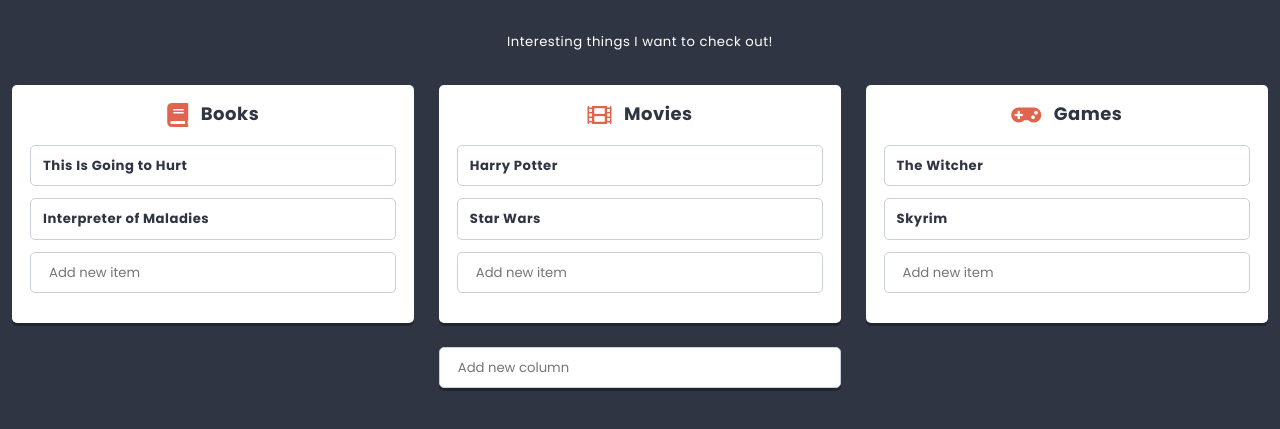
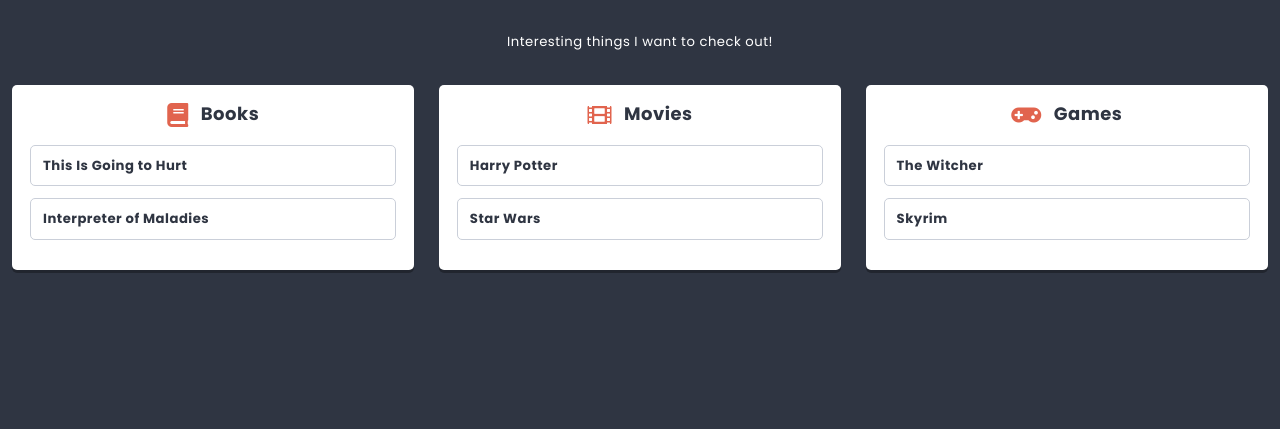
Before and after one commit to Ebisu583/react-project, a React app: page / in a window 1280 px wide. Shown: the part 347-776 px from the top of the page. Built offline with nearby package versions, Linux system fonts and the light colour scheme.

Commit message:
Added Redux

```diff
--- a/src/components/App/App.js
+++ b/src/components/App/App.js
@@ -1,19 +1,66 @@
 import React from 'react';
 import styles from './App.scss';
-import List from '../List/List';
-import {pageContents, listData} from '../../data/dataStore';
+import PropTypes from 'prop-types';
+import ListContainer from '../List/ListContainer';
+// import {pageContents, listData} from '../../data/dataStore';
+// import Creator from '../Creator/Creator';
+// import { settings } from '../../data/dataStore';
 
 
 class App extends React.Component {
+
+  static propTypes = {
+    title: PropTypes.node,
+    subtitle: PropTypes.node,
+    lists: PropTypes.array,
+  }
+  // state = {
+  //   lists: [listData] || [],
+  // }
+
+  addList(title){
+    this.setState(state => (
+      {
+        lists: [
+          ...state.lists,
+          {
+            key: state.lists.length ? state.lists[state.lists.length-1].key+1 : 0,
+            title,
+            columns: [],
+          },
+        ],
+      }
+    ));
+  }
+
+  // render() {
+  //   return (
+  //     <main className={styles.component}>
+  //       <h1 className={styles.title}>{pageContents.title}</h1>
+  //       <h2 className={styles.subtitle}>{pageContents.subtitle}</h2>
+  //       {/* <List {...listData} /> */}
+  //       {/* {this.state.lists.map(({key, ...listProps}) => <List key={key} {...listProps} />)} */}
+  //       <div className={styles.creator}>
+  //         <Creator text={settings.listCreatorText} action={title => this.addList(title)}/>
+  //       </div>
+
+  //     </main>
+  //   );
+  // }
   render() {
+    const {title, subtitle, lists} = this.props;
     return (
       <main className={styles.component}>
-        <h1 className={styles.title}>{pageContents.title}</h1>
-        <h2 className={styles.subtitle}>{pageContents.subtitle}</h2>
+        <h1 className={styles.title}>{title}</h1>
+        <h2 className={styles.subtitle}>{subtitle}</h2>
+        {lists.map(listData => (
+          <ListContainer key={listData.id} {...listData} />
+        ))}
+        {/*
         <List {...listData} />
-
+        */}
       </main>
-    )
+    );
   }
 }
 
--- /dev/null
+++ b/src/components/App/AppContainer.js
@@ -0,0 +1,10 @@
+import {connect} from 'react-redux';
+import App from './App';
+
+const mapStateToProps = state => ({
+  title: state.app.title,
+  subtitle: state.app.subtitle,
+  lists: state.lists,
+});
+
+export default connect(mapStateToProps)(App);
--- a/src/components/Button/Button.scss
+++ b/src/components/Button/Button.scss
@@ -23,5 +23,10 @@
     &:hover {
       background: darken($color-warning, 5%);
     }
+    &.outline {
+      border: 2px solid $color-warning;
+      background: transparent;
+      color: $color-warning;
+    }
   }
 }
--- a/src/components/Card/Card.js
+++ b/src/components/Card/Card.js
@@ -1,12 +1,18 @@
 import React from 'react';
 import styles from './Card.scss';
+import PropTypes from 'prop-types';
+
 
 const Card = (props) => {
+
+  const {title} = props;
   return (
     <div className={styles.component}>
-      <h4>{props.title}</h4>
+      <h4>{title}</h4>
     </div>
   );
 };
-
+Card.propTypes = {
+  title: PropTypes.string,
+};
 export default Card;
--- a/src/components/Column/Column.js
+++ b/src/components/Column/Column.js
@@ -1,50 +1,57 @@
 import React, { Component } from 'react';
-import styles from './Column.scss'
+import styles from './Column.scss';
 import PropTypes from 'prop-types';
 import Card from '../Card/Card';
-import Creator from '../Creator/Creator';
-import { settings } from '../../data/dataStore';
+// import Creator from '../Creator/Creator';
+// import { settings } from '../../data/dataStore';
 import Icon from '../Icon';
 
 class Column extends Component {
   static propTypes = {
     title: PropTypes.string,
+    icon: PropTypes.string,
+    cards: PropTypes.array,
 
   }
 
-  state= {
-    cards: this.props.cards
-  }
+  // state= {
+  //   cards: this.props.cards
+  // }
 
-  addCard(title){
-    this.setState(state => (
-      {
-        cards: [
-          ...state.cards,
-          {
-            key: state.cards.length ? state.cards[state.cards.length-1].key+1 : 0,
-            title,
-          }
-        ]
-      }
-    ));
-  }
+  // addCard(title){
+  //   this.setState(state => (
+  //     {
+  //       cards: [
+  //         ...state.cards,
+  //         {
+  //           key: state.cards.length ? state.cards[state.cards.length-1].key+1 : 0,
+  //           title,
+  //         }
+  //       ]
+  //     }
+  //   ));
+  // }
 
 
   render() {
+    const {title, icon, cards} = this.props;
     return (
       <section className={styles.component}>
         <h3 className={styles.title}>
           <span className={styles.icon}>
-            <Icon name={this.props.icon} />
+            <Icon name={icon} />
           </span>
-          {this.props.title}
+          {title}
         </h3>
 
-        {this.state.cards.map(({key, ...cardsProps}) => <Card key={key} {...cardsProps} />)}
-        <div className={styles.creator}>
+        {cards.map(cardData => (
+          <Card key={cardData.id} {...cardData} />
+        ))}
+
+        {/* {cards.map(({key, ...cardsProps}) => <Card key={key} {...cardsProps} />)} */}
+        {/* <div className={styles.creator}>
           <Creator text={settings.cardsCreatorText} action={title => this.addCard(title)}/>
-        </div>
+        </div> */}
       </section>
     );
   }
--- /dev/null
+++ b/src/components/Column/ColumnContainer.js
@@ -0,0 +1,10 @@
+import {connect} from 'react-redux';
+import Column from './Column';
+
+export const getCardsForColumn = ({cards}, columnId) => cards.filter(card => card.columnId == columnId);
+
+const mapStateToProps = (state, props) => ({
+  cards: getCardsForColumn(state, props.id),
+});
+
+export default connect(mapStateToProps)(Column);
--- a/src/components/List/List.js
+++ b/src/components/List/List.js
@@ -2,56 +2,63 @@
 import styles from './List.scss';
 import Hero from '../Hero/Hero';
 import PropTypes from 'prop-types';
-import Column from '../Column/Column';
+import Column from '../Column/ColumnContainer';
 import {settings} from '../../data/dataStore';
 import ReactHtmlParser from 'react-html-parser';
-import Creator from '../Creator/Creator';
+// import Creator from '../Creator/Creator';
 
 class List extends Component {
-  state = {
-    columns: this.props.columns || [],
-  }
+  // state = {
+  //   columns: this.props.columns || [],
+  // }
 
   static propTypes = {
     title: PropTypes.node,
     description: PropTypes.node,
     columns: PropTypes.array,
-    imgUrl: PropTypes.string,
+    image: PropTypes.string,
   }
 
   static defaultProps = {
     description: settings.defaultListDescription,
   }
 
-  addColumn(title){
-    this.setState(state => (
-      {
-        columns: [
-          ...state.columns,
-          {
-            key: state.columns.length ? state.columns[state.columns.length-1].key+1 : 0,
-            title,
-            icon: 'list-alt',
-            cards: []
-          }
-        ]
-      }
-    ));
-  }
+  // addColumn(title){
+  //   this.setState(state => (
+  //     {
+  //       columns: [
+  //         ...state.columns,
+  //         {
+  //           key: state.columns.length ? state.columns[state.columns.length-1].key+1 : 0,
+  //           title,
+  //           icon: 'list-alt',
+  //           cards: []
+  //         }
+  //       ]
+  //     }
+  //   ));
+  // }
 
   render() {
+    const {title, image, description, columns} = this.props;
     return (
       <section className={styles.component}>
-        <Hero titleText={this.props.title} imgUrl={this.props.imgUrl} />
+        <Hero titleText={title} image={image} />
+        <div className={styles.description}>
+          {ReactHtmlParser(description)}
+        </div>
+        {/* <Hero titleText={this.props.title} imgUrl={this.props.imgUrl} />
         <div className={styles.description}>
           {ReactHtmlParser(this.props.description)}
+        </div> */}
+        <div className={styles.columns}>
+          {columns.map(columnData => (
+            <Column key={columnData.id} {...columnData} />
+          ))}
         </div>
-        <div className={styles.columns}>
-          {this.state.columns.map(({key, ...columnProps}) => <Column key={key} {...columnProps} /> )}
-        </div>
-        <div className={styles.creator}>
+        {/*<div className={styles.creator}>
           <Creator text={settings.columnCreatorText} action={title => this.addColumn(title)}/>
-        </div>
+        </div> */}
       </section>
     );
   }
--- /dev/null
+++ b/src/components/List/ListContainer.js
@@ -0,0 +1,10 @@
+import {connect} from 'react-redux';
+import List from './List';
+
+export const getColumnsForList = ({columns}, listId) => columns.filter(column => column.listId == listId);
+
+const mapStateToProps = (state, props) => ({
+  columns: getColumnsForList(state, props.id),
+});
+
+export default connect(mapStateToProps)(List);
--- a/src/data/dataStore.js
+++ b/src/data/dataStore.js
@@ -67,3 +67,80 @@
     },
   ],
 };
+const lists = [
+  {
+    id: 'list-1',
+    title: 'Things to do <sup>soon!</sup>',
+    description: 'Interesting things I want to check out!',
+    image: 'http://uploads.kodilla.com/bootcamp/fer/11.react/space.png',
+  },
+];
+
+const columns = [
+  {
+    id: 'column-1',
+    listId: 'list-1',
+    title: 'Books',
+    icon: 'book',
+  },
+  {
+    id: 'column-2',
+    listId: 'list-1',
+    title: 'Movies',
+    icon: 'film',
+  },
+  {
+    id: 'column-3',
+    listId: 'list-1',
+    title: 'Games',
+    icon: 'gamepad',
+  },
+  {
+    id: 'column-4',
+    listId: 'list-2',
+    title: 'Strange column',
+    icon: 'question',
+  },
+];
+
+const cards = [
+  {
+    id: 'card-1',
+    columnId: 'column-1',
+    title: 'This Is Going to Hurt',
+  },
+  {
+    id: 'card-2',
+    columnId: 'column-1',
+    title: 'Interpreter of Maladies',
+  },
+  {
+    id: 'card-3',
+    columnId: 'column-2',
+    title: 'Harry Potter',
+  },
+  {
+    id: 'card-4',
+    columnId: 'column-2',
+    title: 'Star Wars',
+  },
+  {
+    id: 'card-5',
+    columnId: 'column-3',
+    title: 'The Witcher',
+  },
+  {
+    id: 'card-6',
+    columnId: 'column-3',
+    title: 'Skyrim',
+  },
+];
+
+const initialStoreData = {
+  app: {...pageContents},
+  lists: [...lists],
+  columns: [...columns],
+  cards: [...cards],
+};
+
+export default initialStoreData;
--- a/src/index.js
+++ b/src/index.js
@@ -2,6 +2,8 @@
 import './styles/normalize.scss';
 import './styles/global.scss';
 import ReactDOM from 'react-dom';
-import App from './components/App/App';
+import App from './components/App/AppContainer';
+import { Provider } from 'react-redux';
+import store from './redux/store';
 
-ReactDOM.render(<App />, document.getElementById('app'));
+ReactDOM.render(<Provider store={store}><App /></Provider>, document.getElementById('app'));
--- /dev/null
+++ b/src/redux/store.js
@@ -0,0 +1,33 @@
+import {combineReducers, createStore} from 'redux';
+import initialStoreData from '../data/dataStore';
+
+// define initial state and shallow-merge initial data
+const initialState = {
+  app: initialStoreData.app,
+  lists: initialStoreData.lists,
+  columns: initialStoreData.columns,
+  cards: initialStoreData.cards,
+};
+
+// define reducers
+const reducers = {
+};
+
+// add blank reducers for initial state properties without reducers
+Object.keys(initialState).forEach(item => {
+  if (typeof reducers[item] == 'undefined') {
+    reducers[item] = (statePart = null) => statePart;
+  }
+});
+
+// merge all reducers
+const storeReducer = combineReducers(reducers);
+
+// create store
+const store = createStore(
+  storeReducer,
+  initialState,
+  window.__REDUX_DEVTOOLS_EXTENSION__ && window.__REDUX_DEVTOOLS_EXTENSION__()
+);
+
+export default store;
```
Also changed, not shown: package.json (+18 -3 lines), src/components/Creator/Creator.js (+10 -7 lines), .eslintrc.json, 1 other file.
